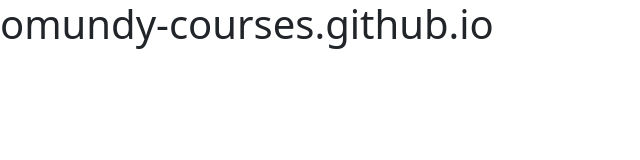
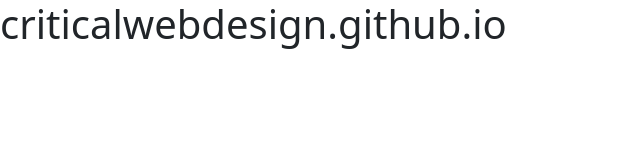
Before and after one commit to criticalwebdesign/criticalwebdesign.github.io, a plain HTML site: page index.html in a window 1280 px wide. Shown: the whole page, without its empty margins (0-640 px from the left). Drawn offline with nearby package versions, Linux system fonts and the light colour scheme.

Commit message:
Update index.html

```diff
--- a/index.html
+++ b/index.html
@@ -4,11 +4,11 @@
   <head>
     <meta charset="utf-8">
     <meta name="viewport" content="width=device-width, initial-scale=1">
-    <title>Bootstrap demo</title>
+    <title>criticalwebdesign.github.io</title>
     <link href="https://cdn.jsdelivr.net/npm/bootstrap@5.3.3/dist/css/bootstrap.min.css" rel="stylesheet" integrity="sha384-QWTKZyjpPEjISv5WaRU9OFeRpok6YctnYmDr5pNlyT2bRjXh0JMhjY6hW+ALEwIH" crossorigin="anonymous">
   </head>
   <body>
-    <h1>omundy-courses.github.io</h1>
+    <h1>criticalwebdesign.github.io</h1>
     <script src="https://cdn.jsdelivr.net/npm/bootstrap@5.3.3/dist/js/bootstrap.bundle.min.js" integrity="sha384-YvpcrYf0tY3lHB60NNkmXc5s9fDVZLESaAA55NDzOxhy9GkcIdslK1eN7N6jIeHz" crossorigin="anonymous"></script>
   </body>
 </html>
```
